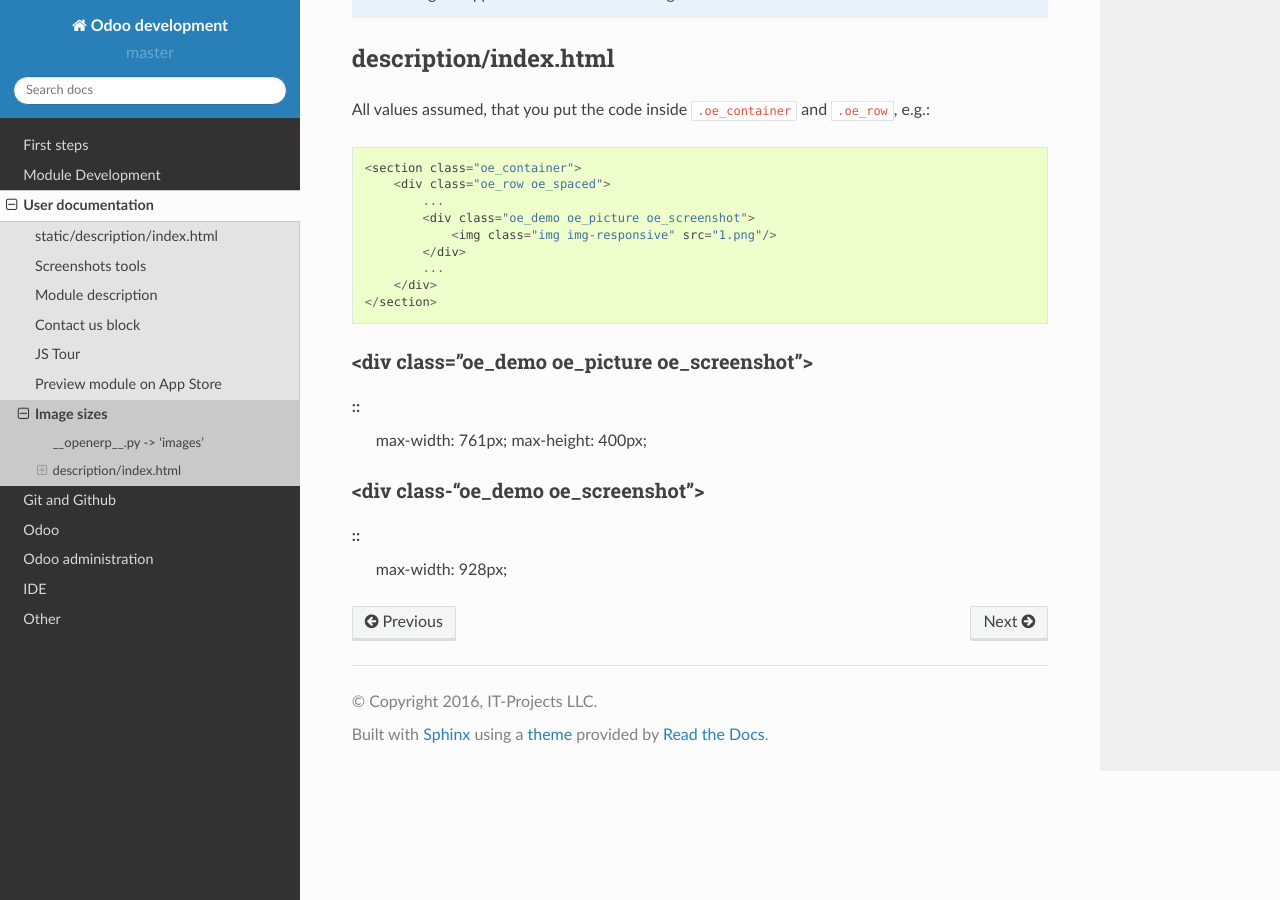
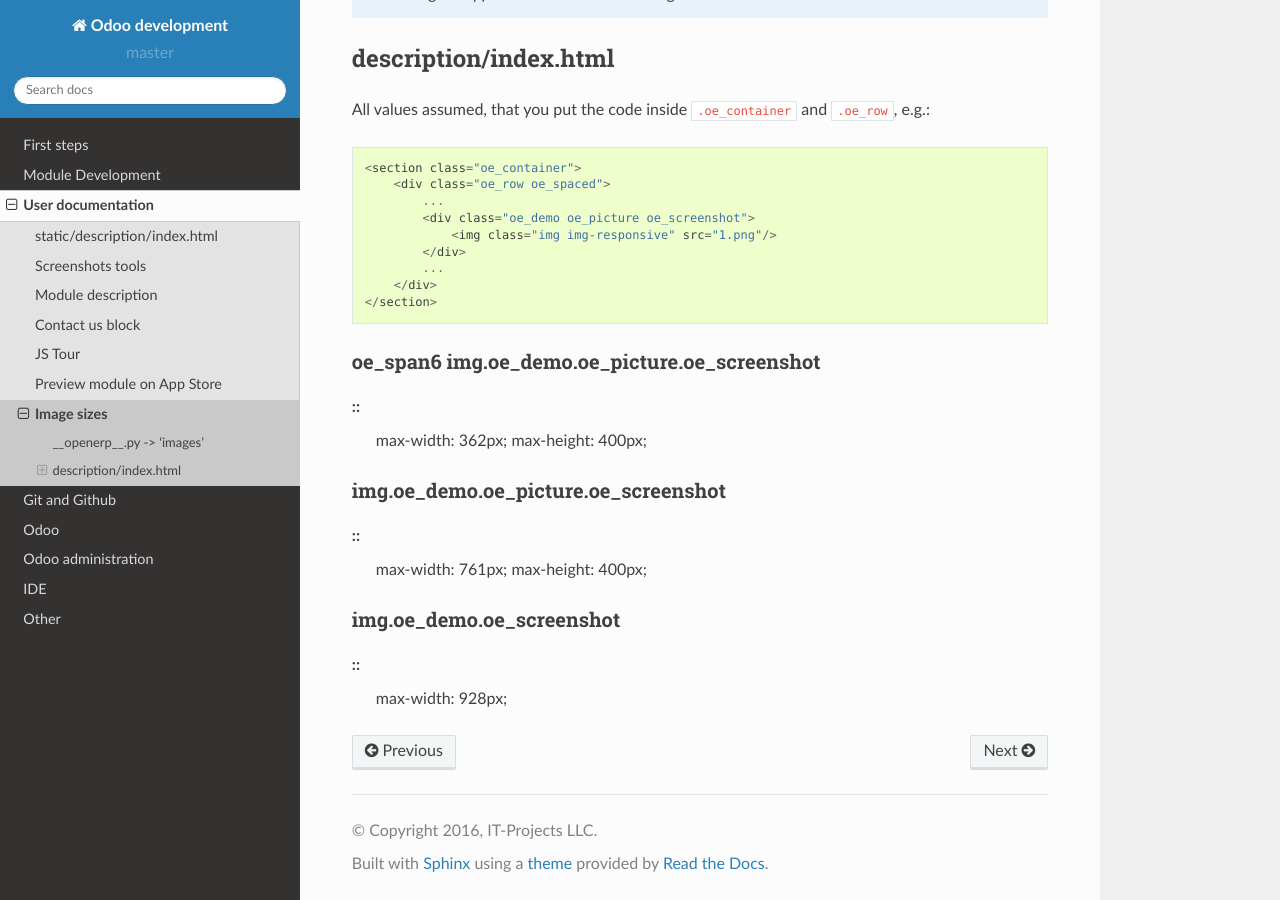
Before and after one commit to itpp-labs/odoo-development, a Sphinx documentation site: the page built from docs/description/image-sizes.rst, in a window 1280 px wide and 900 px high, scrolled down 906 px. Built offline with Sphinx 7.4.7 and the Read the Docs theme 2.0.0, drawn with Linux system fonts in a browser that asks for light colours; pages that are not in the unit, such as notebooks, are missing from menus.

Commit message:
Update image-sizes.rst

```diff
--- a/docs/description/image-sizes.rst
+++ b/docs/description/image-sizes.rst
@@ -50,13 +50,19 @@ All values assumed, that you put the code inside ``.oe_container`` and ``.oe_row
         </div>
     </section>
 
-<div class="oe_demo oe_picture oe_screenshot">
-----------------------------------------------
+oe_span6 img.oe_demo.oe_picture.oe_screenshot
+---------------------------------------------
+::
+    max-width: 362px;
+    max-height: 400px;
+
+img.oe_demo.oe_picture.oe_screenshot
+------------------------------------
 ::
     max-width: 761px;
     max-height: 400px;
 
-<div class-"oe_demo oe_screenshot">
------------------------------------
+img.oe_demo.oe_screenshot
+-------------------------
 ::
     max-width: 928px;
```
